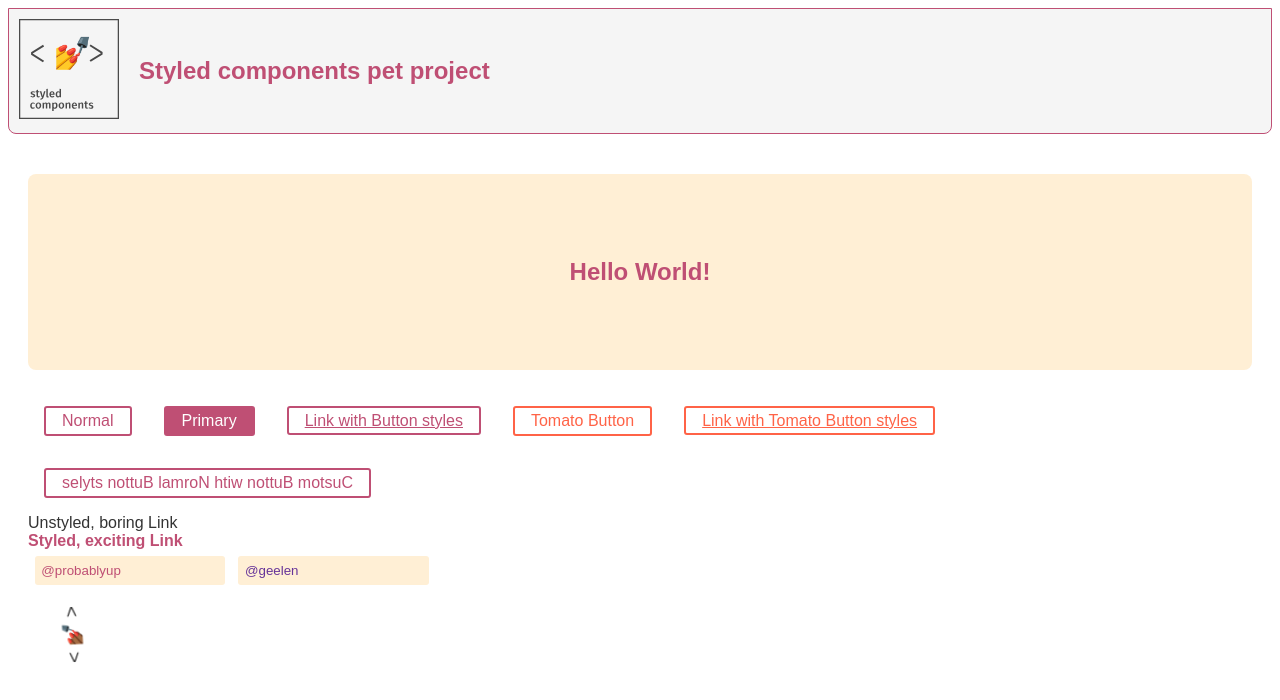
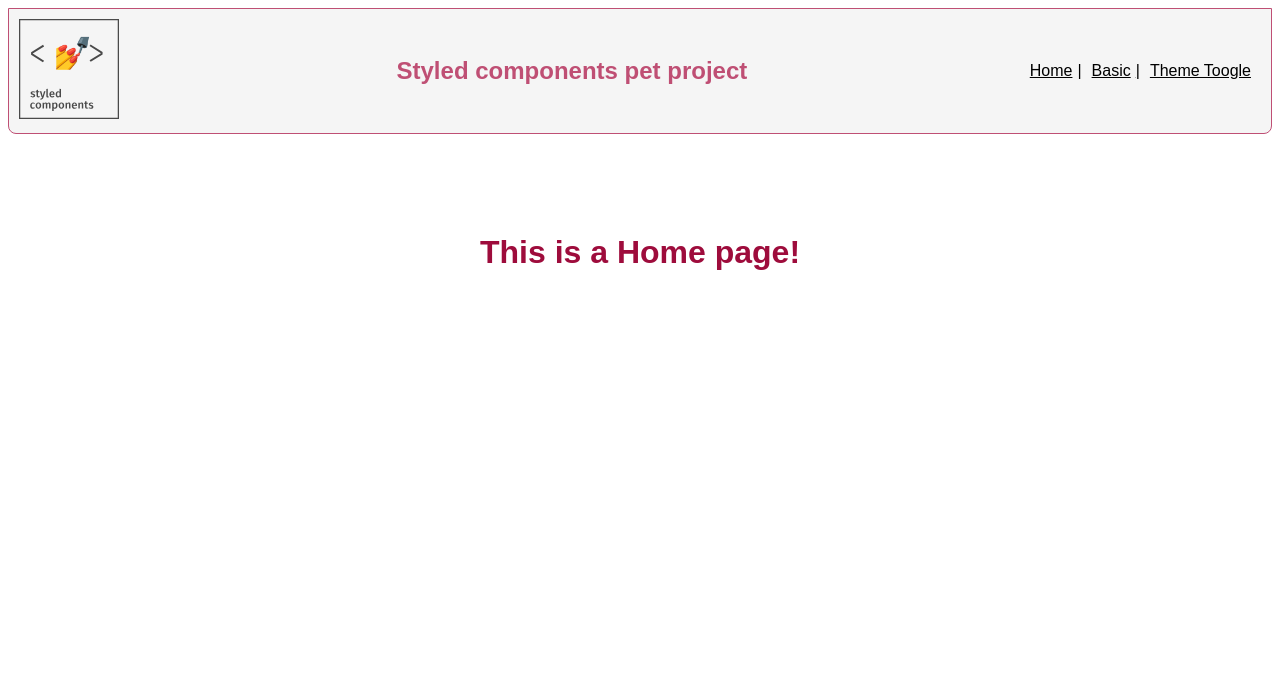
Before and after one commit to Alozi/styled-components, a React (Vite) app: page / in a window 1280 px wide. Shown: the top 700 px of the page. Built offline with nearby package versions, Linux system fonts and the light colour scheme.

Commit message:
Add routing with react-router-dom

```diff
--- a/package.json
+++ b/package.json
@@ -13,6 +13,7 @@
     "modern-css-reset": "^1.4.0",
     "react": "^19.1.0",
     "react-dom": "^19.1.0",
+    "react-router-dom": "^7.6.1",
     "styled-components": "^6.1.18"
   },
   "devDependencies": {
--- a/src/App.jsx
+++ b/src/App.jsx
@@ -1,129 +1,19 @@
-import styled, { keyframes } from "styled-components";
+import { BrowserRouter, Routes, Route } from "react-router-dom";
+import { GlobalStyle } from "./styles/GlobalStyle.js";
 
-import { GlobalStyle } from "./styles/GlobalStyle.js";
 import Header from "./components/Header.jsx";
-
-const Container = styled.div`
-  padding: 20px;
-`;
-
-const Wrapper = styled.section`
-  max-width: 1200px;
-  margin: 0 auto 20px;
-  background-color: #f5f5f5;
-  border-radius: 8px;
-  padding: 4em;
-  background: papayawhip;
-`;
-
-const Title = styled.h1`
-  font-size: 1.5em;
-  text-align: center;
-  color: #bf4f74;
-`;
-
-const Button = styled.button`
-  /* Adapt the colors based on primary prop */
-  background: ${(props) => (props.$primary ? "#BF4F74" : "white")};
-  color: ${(props) => (props.$primary ? "white" : "#BF4F74")};
-
-  font-size: 1em;
-  margin: 1em;
-  padding: 0.25em 1em;
-  border: 2px solid #bf4f74;
-  border-radius: 3px;
-`;
-
-const TomatoButton = styled(Button)`
-  color: tomato;
-  border-color: tomato;
-`;
-
-const ReversedButton = (props) => (
-  <Button {...props} children={props.children.split("").reverse()} />
-);
-
-const Link = ({ className, children }) => (
-  <a className={className}>{children}</a>
-);
-
-const StyledLink = styled(Link)`
-  color: #bf4f74;
-  font-weight: bold;
-`;
-
-// Create an Input component that'll render an <input> tag with some styles
-const Input = styled.input`
-  padding: 0.5em;
-  margin: 0.5em;
-  color: ${(props) => props.$inputColor || "#BF4F74"};
-  background: papayawhip;
-  border: none;
-  border-radius: 3px;
-`;
-
-// / Create the keyframes
-const rotate = keyframes`
-  from {
-    transform: rotate(0deg);
-  }
-
-  to {
-    transform: rotate(360deg);
-  }
-`;
-
-// Here we create a component that will rotate everything we pass in over two seconds
-const Rotate = styled.div`
-  display: inline-block;
-  animation: ${rotate} 2s linear infinite;
-  padding: 2rem 1rem;
-  font-size: 1.2rem;
-`;
+import Basic from "./pages/Basic.jsx";
+import Home from "./pages/Home.jsx";
 
 export default function App() {
   return (
-    <>
+    <BrowserRouter>
+      <GlobalStyle />
       <Header />
-      <Container>
-        <GlobalStyle />
-
-        <Wrapper>
-          <Title>Hello World!</Title>
-        </Wrapper>
-
-        <div>
-          <Button>Normal</Button>
-          <Button $primary>Primary</Button>
-          <Button as="a" href="#">
-            Link with Button styles
-          </Button>
-          <TomatoButton>Tomato Button</TomatoButton>
-          <TomatoButton as="a" href="#">
-            Link with Tomato Button styles
-          </TomatoButton>
-          <Button as={ReversedButton}>
-            Custom Button with Normal Button styles
-          </Button>
-        </div>
-
-        <div>
-          <Link>Unstyled, boring Link</Link>
-          <br />
-          <StyledLink>Styled, exciting Link</StyledLink>
-        </div>
-
-        <div>
-          <Input defaultValue="@probablyup" type="text" />
-          <Input
-            defaultValue="@geelen"
-            type="text"
-            $inputColor="rebeccapurple"
-          />
-        </div>
-
-        <Rotate>&lt; 💅🏾 &gt;</Rotate>
-      </Container>
-    </>
+      <Routes>
+        <Route path="/" element={<Home />} />
+        <Route path="/basic" element={<Basic />} />
+      </Routes>
+    </BrowserRouter>
   );
 }
--- a/src/components/Header.jsx
+++ b/src/components/Header.jsx
@@ -1,4 +1,5 @@
 import styled from "styled-components";
+import { Link } from "react-router-dom";
 
 import styledComponentsLogo from "../assets/styled-components.svg";
 
@@ -6,6 +7,7 @@ const CustomHeader = styled.header`
   display: flex;
   gap: 20px;
   align-items: center;
+  justify-content: space-between;
   border: 1px solid #bf4f74;
   margin: 0 auto 20px;
   background-color: #f5f5f5;
@@ -17,6 +19,29 @@ const Title = styled.h1`
   font-size: 1.5em;
   text-align: center;
   color: #bf4f74;
+`;
+
+const StyledLink = styled(Link)`
+  color: black;
+  font-size: 1em;
+  display: inline-block;
+  margin: 0 5px;
+
+  &:after {
+    content: "|";
+    margin-left: 5px;
+  }
+
+  &:last-child {
+    &:after {
+      content: "";
+      margin-left: 5px;
+    }
+  }
+
+  &:hover {
+    color: #bf4f74;
+  }
 `;
 
 export default function Header() {
@@ -32,6 +57,11 @@ export default function Header() {
         />
       </a>
       <Title>Styled components pet project</Title>
+      <nav>
+        <StyledLink to="/">Home</StyledLink>
+        <StyledLink to="/basic">Basic</StyledLink>
+        <StyledLink to="/theme-toogle">Theme Toogle</StyledLink>
+      </nav>
     </CustomHeader>
   );
 }
--- /dev/null
+++ b/src/pages/Basic.jsx
@@ -0,0 +1,123 @@
+import styled, { keyframes } from "styled-components";
+
+const Container = styled.div`
+  padding: 20px;
+`;
+
+const Wrapper = styled.section`
+  max-width: 1200px;
+  margin: 0 auto 20px;
+  background-color: #f5f5f5;
+  border-radius: 8px;
+  padding: 4em;
+  background: papayawhip;
+`;
+
+const Title = styled.h1`
+  font-size: 1.5em;
+  text-align: center;
+  color: #bf4f74;
+`;
+
+const Button = styled.button`
+  /* Adapt the colors based on primary prop */
+  background: ${(props) => (props.$primary ? "#BF4F74" : "white")};
+  color: ${(props) => (props.$primary ? "white" : "#BF4F74")};
+
+  font-size: 1em;
+  margin: 1em;
+  padding: 0.25em 1em;
+  border: 2px solid #bf4f74;
+  border-radius: 3px;
+`;
+
+const TomatoButton = styled(Button)`
+  color: tomato;
+  border-color: tomato;
+`;
+
+const ReversedButton = (props) => (
+  <Button {...props} children={props.children.split("").reverse()} />
+);
+
+const Link = ({ className, children }) => (
+  <a className={className}>{children}</a>
+);
+
+const StyledLink = styled(Link)`
+  color: #bf4f74;
+  font-weight: bold;
+`;
+
+// Create an Input component that'll render an <input> tag with some styles
+const Input = styled.input`
+  padding: 0.5em;
+  margin: 0.5em;
+  color: ${(props) => props.$inputColor || "#BF4F74"};
+  background: papayawhip;
+  border: none;
+  border-radius: 3px;
+`;
+
+// / Create the keyframes
+const rotate = keyframes`
+  from {
+    transform: rotate(0deg);
+  }
+
+  to {
+    transform: rotate(360deg);
+  }
+`;
+
+// Here we create a component that will rotate everything we pass in over two seconds
+const Rotate = styled.div`
+  display: inline-block;
+  animation: ${rotate} 2s linear infinite;
+  padding: 2rem 1rem;
+  font-size: 1.2rem;
+`;
+
+export default function Basic() {
+  return (
+    <>
+      <Container>
+        <Wrapper>
+          <Title>Hello World!</Title>
+        </Wrapper>
+
+        <div>
+          <Button>Normal</Button>
+          <Button $primary>Primary</Button>
+          <Button as="a" href="#">
+            Link with Button styles
+          </Button>
+          <TomatoButton>Tomato Button</TomatoButton>
+          <TomatoButton as="a" href="#">
+            Link with Tomato Button styles
+          </TomatoButton>
+          <Button as={ReversedButton}>
+            Custom Button with Normal Button styles
+          </Button>
+        </div>
+
+        <div>
+          <Link>Unstyled, boring Link</Link>
+          <br />
+          <StyledLink>Styled, exciting Link</StyledLink>
+        </div>
+
+        <div>
+          <Input defaultValue="@probablyup" type="text" />
+          <Input
+            defaultValue="@geelen"
+            type="text"
+            $inputColor="rebeccapurple"
+          />
+        </div>
+
+        <Rotate>&lt; 💅🏾 &gt;</Rotate>
+      </Container>
+    </>
+  );
+}
--- /dev/null
+++ b/src/pages/Home.jsx
@@ -0,0 +1,12 @@
+import styled from "styled-components";
+
+const Title = styled.h1`
+  font-size: 2em;
+  text-align: center;
+  color:rgb(158, 12, 60);
+  margin: 100px 0;
+`;
+
+export default function Home() {
+  return <Title>This is a Home page!</Title>;
+}
```
Also changed, not shown: 1 other file (tests, documents, lock files or other folders).
